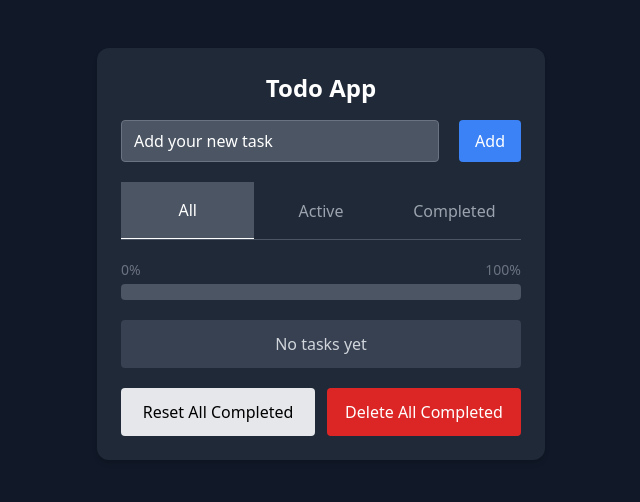
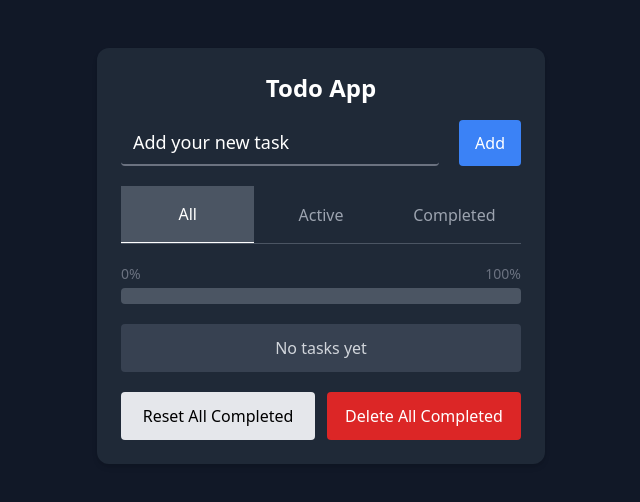
Before and after one commit to minturion1/todo-app-react, a React (Vite) app: page / in a window 1280 px wide. Shown: the top 502 px of the page, without its empty margins (319-959 px from the left). Built offline with nearby package versions, Linux system fonts and the light colour scheme.

Commit message:
add input changed

```diff
--- a/src/components/todo/AddInput.tsx
+++ b/src/components/todo/AddInput.tsx
@@ -18,7 +18,7 @@ const AddInput = (props: Props) => {
     return (
         <div className="flex gap-5">
             <Input value={value} setValue={setValue} onEnter={handleAdd}/>
-            <button onClick={handleAdd} className="bg-blue-500 text-white px-4 py-2 rounded hover:bg-blue-600" >
+            <button onClick={handleAdd} className="bg-blue-500 text-white px-4 py-2 rounded hover:bg-blue-600 transition" >
                 Add
             </button>
         </div>
--- a/src/components/todo/Input.tsx
+++ b/src/components/todo/Input.tsx
@@ -8,7 +8,7 @@ const Input = (props: Props) => {
 
 
     return (
-        <input value={props.value} onKeyDown={(e)=>{if (e.key==="Enter") props.onEnter?.()}} onChange={(e)=>{props.setValue(e.target.value)}} placeholder="Add your new task" className="placeholder-gray-400 text-white placeholder-white border border-gray-500 rounded px-3 py-2 w-full outline-none focus:border-gray-300 bg-gray-600 "/>
+        <input value={props.value} onKeyDown={(e)=>{if (e.key==="Enter") props.onEnter?.()}} onChange={(e)=>{props.setValue(e.target.value)}} placeholder="Add your new task" className="placeholder-gray-500 text-lg text-white placeholder-white border-b-2 border-gray-500 rounded px-3 py-2 w-full outline-none focus:border-gray-300 bg-transparent "/>
     )
 }
 
```
